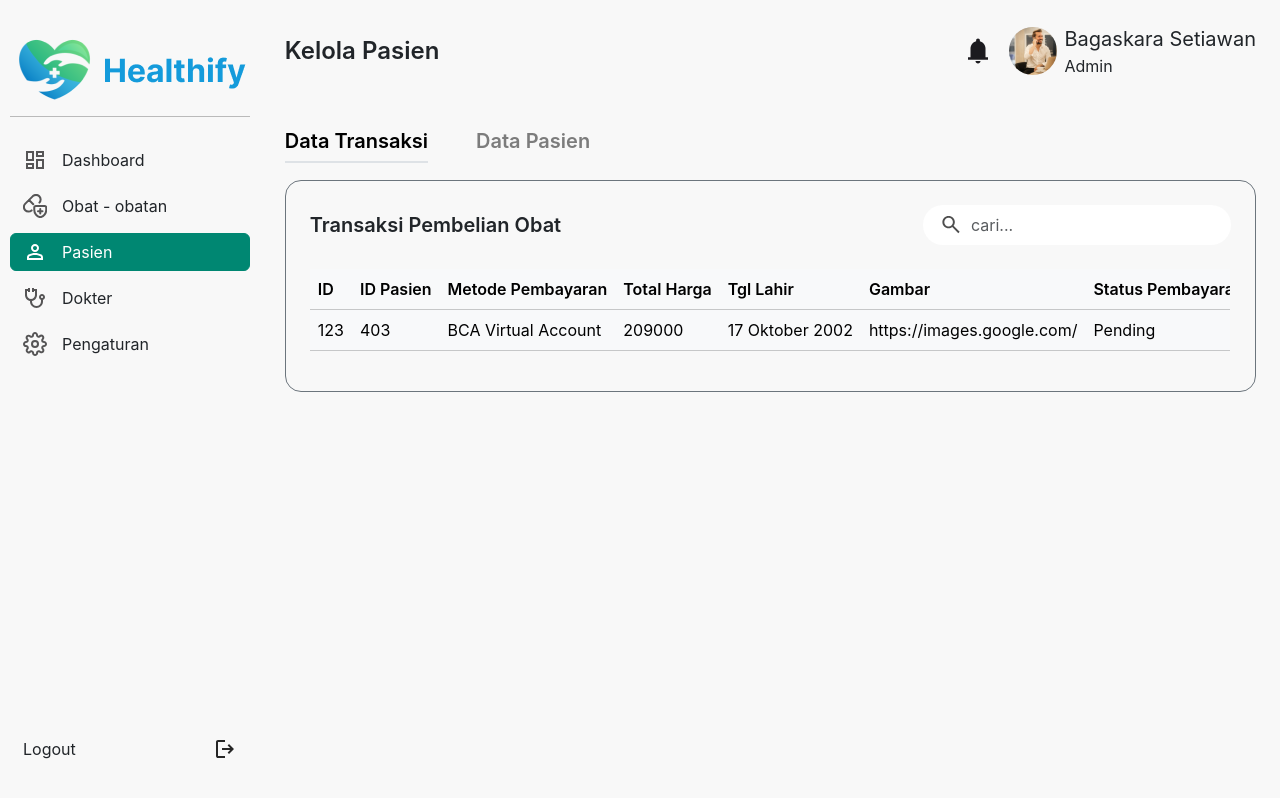
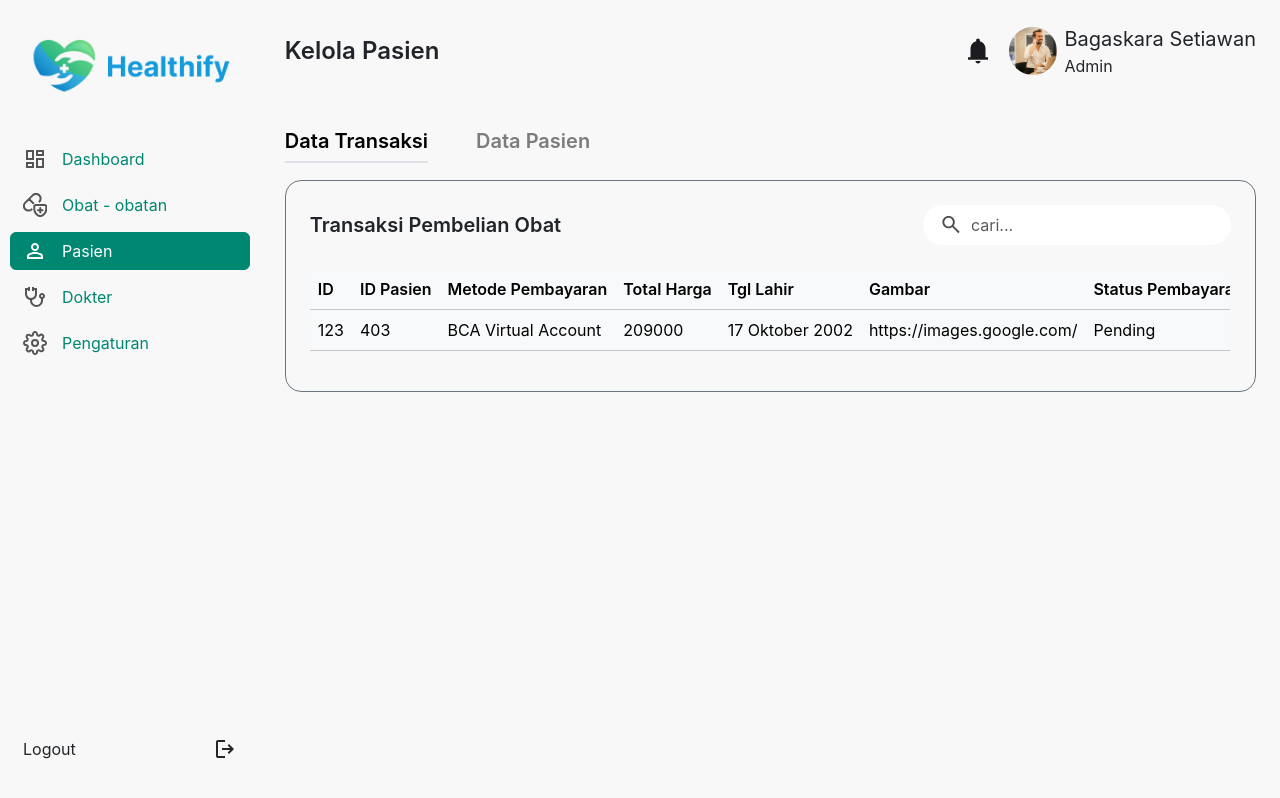
Before and after one commit to Health-Care-System/fe-react-admin, a React (Vite) app: page /patients/transactions in a window 1280 px wide. Built offline with nearby package versions, Linux system fonts and the light colour scheme.

Commit message:
fix: route pasien

```diff
--- a/src/App.jsx
+++ b/src/App.jsx
@@ -21,7 +21,7 @@ function App() {
         <Route element={<Layout />}>
           <Route path="/" element={<HomePage />} />
           <Route path="/drugs" element={<DrugPage />} />
-          <Route element={<PatientPage />}>
+          <Route path='/patients'  element={<PatientPage />}>
             <Route path="/patients/datas" element={<PatientData />} />
             <Route path="/patients/transactions" element={<PatientTransaction />} />
           </Route>
--- a/src/components/Sidebar/Sidebar.css
+++ b/src/components/Sidebar/Sidebar.css
@@ -18,8 +18,6 @@
   width: 15rem;
   padding: 0.9375rem;
   gap: 1.25rem;
-  margin-bottom: 0;
-  border-bottom: 1px solid rgba(0, 0, 0, 0.25);
 }
 
 /* Styling button navigasi pada sidebar */
--- a/src/components/Sidebar/index.jsx
+++ b/src/components/Sidebar/index.jsx
@@ -10,17 +10,17 @@ export const Sidebar = () => {
       <aside className='sidebar'>
         {/* Container porfile doctor */}
         <figure className='figure d-flex'>
-          <img src={brandLogo} width={'231'} alt='Healthify' />
+          <img src={brandLogo} width={'200'} alt='Healthify' />
         </figure>
 
         {/* Container list navigasi */}
-        <ul className='list-group gap-2 mt-4'>
+        <ul className='list-group gap-2 mt-3'>
           {menus?.map((item, index) => {
             return (
               <li key={index} className={`list-unstyled`}>
               <NavLink to={item.link} className='text-decoration-none'>
                   {({ isActive }) => (
-                    <div className={`${isActive && 'btn-primary text-white'} d-flex navBtn btn`}>
+                    <div className={`${isActive && 'btn-primary text-white'} text-primary d-flex navBtn btn`}>
                       <img
                         src={
                           isActive
--- a/src/pages/Patient/PatientPage.jsx
+++ b/src/pages/Patient/PatientPage.jsx
@@ -1,10 +1,17 @@
-import { NavLink, Outlet } from "react-router-dom"
+import { useEffect } from "react"
+import { NavLink, Outlet, useLocation, useNavigate } from "react-router-dom"
 
 export const PatientPage = () => {
   const subMenu = [
     { title: 'Data Transaksi', link: '/patients/transactions' },
     { title: 'Data Pasien', link: '/patients/datas' },
   ]
+  const location = useLocation()
+  const navigate = useNavigate()
+  useEffect(() => {
+    if (location.pathname === '/patients') navigate('/patients/transactions')
+  }, [location.pathname, navigate])
+
 
   return (
     <>
--- a/src/utils/dataObject.js
+++ b/src/utils/dataObject.js
@@ -29,7 +29,7 @@ export const menus = [
     icon: patientIcon,
     icon2: patientIconWhite,
     label: 'Pasien',
-    link: '/patients/transactions'
+    link: '/patients'
   },
   {
     icon: doctorIcon,
```
